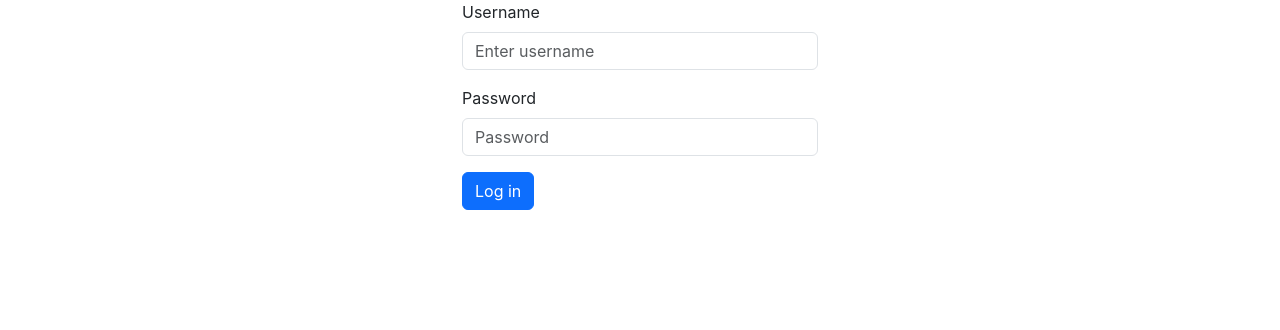
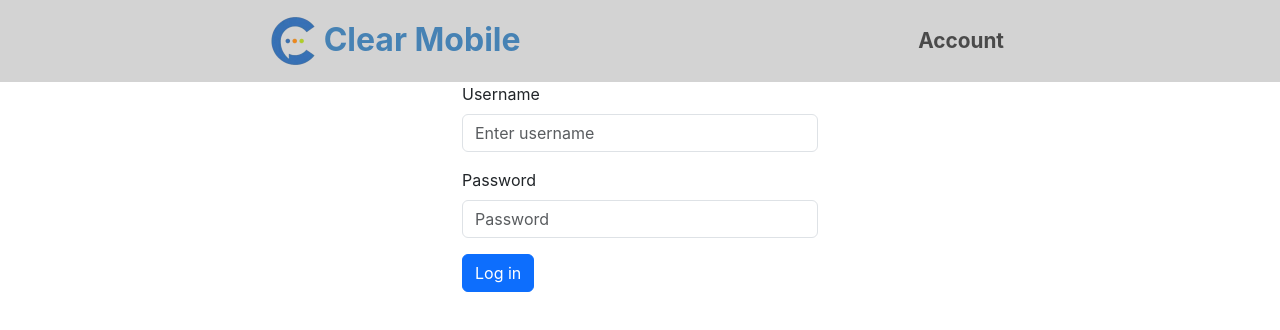
Before and after one commit to bencha27/telecom-front-end, a React (Create React App) app: page /login in a window 1280 px wide. Shown: the top 330 px of the page. Built offline with nearby package versions, Linux system fonts and the light colour scheme.

Commit message:
Added header brand & styling

```diff
--- a/src/App.tsx
+++ b/src/App.tsx
@@ -1,15 +1,17 @@
 import React from 'react';
 import { createBrowserRouter, RouterProvider } from 'react-router-dom';
-import { Container } from 'react-bootstrap';
+import { Container, Row } from 'react-bootstrap';
 
+import Home from './pages/Home';
 import ErrorPage from './ErrorPage';
 import CreateAccount from './pages/CreateAccount';
 import Login from './pages/Login';
+import Header from './components/Header';
 
 const router = createBrowserRouter([
   {
     path: "/",
-    element: <App />,
+    element: <Home />,
     errorElement: <ErrorPage />,
   },
   {
@@ -25,8 +27,11 @@ const router = createBrowserRouter([
 export default function App() {
   return (
     <div>
+      <Header />
       <Container fluid="lg">
-        <RouterProvider router={router} />
+        <Row>
+          <RouterProvider router={router} />
+        </Row>
       </Container>
     </div>
   );
--- a/src/components/Header.tsx
+++ b/src/components/Header.tsx
@@ -1 +1,37 @@
-export {}
+import { Navbar, Nav, Container, Row, Col, NavDropdown } from 'react-bootstrap';
+import logo from "../clear-mobile-logo.png";
+
+
+
+export default function Header() {
+  return (
+    <Navbar expand="lg" sticky='top' className='py-3' style={{backgroundColor: 'lightgray'}}>
+      <Container>
+        <Col></Col>
+
+        <Col md="3">
+          <Navbar.Brand href="/">
+            <img
+              alt="Logo"
+              src={logo}
+              width="50"
+              height="50"
+              className="d-inline-block align-top"
+            />{' '}
+            <span style={{color: "steelblue", fontWeight: "bold", fontSize: "2rem", textAlign: "center"}}>Clear Mobile</span>
+          </Navbar.Brand>
+        </Col>
+
+        <Col></Col>
+
+        <Col md="3">
+          <Nav className="me-auto justify-content-end">
+            <Nav.Link href="/login" style={{fontSize: "1.3rem", fontWeight: "bold"}}>Account</Nav.Link>
+          </Nav>
+        </Col>
+
+        <Col></Col>
+      </Container>
+    </Navbar>
+  );
+}
--- a/src/pages/Home.tsx
+++ b/src/pages/Home.tsx
@@ -1 +1,7 @@
-export {}
+export default function Home() {
+  return (
+    <div>
+      <h2>What you see is what you get</h2>
+    </div>
+  );
+}
```
Also changed, not shown: src/clear-mobile-logo.png (added).
